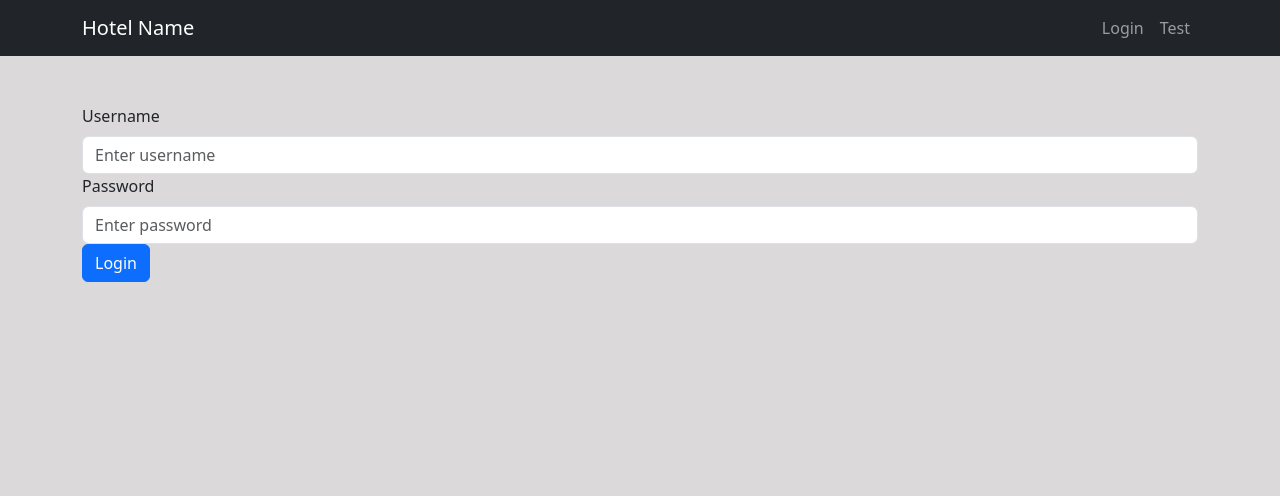
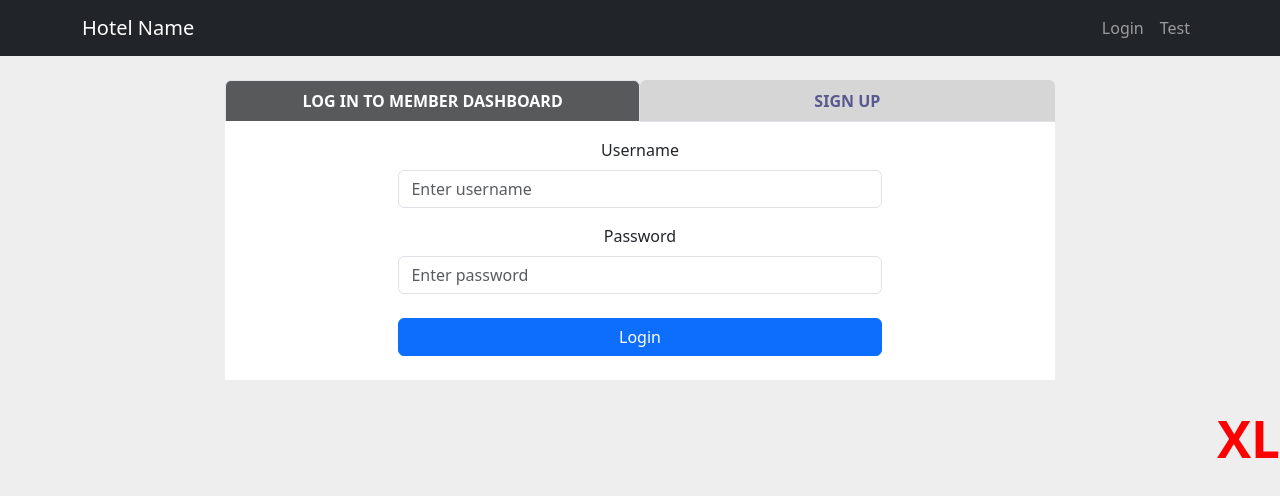
Before and after one commit to passavit1/Full-Stack-Project, a React (Create React App) app: page /login in a window 1280 px wide. Shown: the top 496 px of the page. Built offline with nearby package versions, Linux system fonts and the light colour scheme.

Commit message:
merge login and register page and styled login page

```diff
--- a/src/App.js
+++ b/src/App.js
@@ -1,14 +1,7 @@
 import React, { useState } from "react";
 import { BrowserRouter, Routes, Route, Link } from "react-router-dom";
 import { Container, Navbar, Nav } from "react-bootstrap";
-import {
-  Login,
-  Register,
-  Test,
-  AdminPanel,
-  UserPage,
-  HomePage,
-} from "./page/index";
+import { Test, AdminPanel, UserPage, HomePage, LoginPage } from "./page/index";
 
 function App() {
   const [isLoginPage, setIsLoginPage] = useState(true);
@@ -29,12 +22,8 @@ function App() {
           <Navbar.Toggle aria-controls="navbar-nav" />
           <Navbar.Collapse id="navbar-nav" className="justify-content-end">
             <Nav className="ml-auto">
-              <Link
-                to={isLoginPage ? "/login" : "/register"}
-                className="nav-link"
-                onClick={togglePage}
-              >
-                {isLoginPage ? "Login" : "Register"}
+              <Link to={"/login"} className="nav-link" onClick={togglePage}>
+                Login
               </Link>
               <Link className="nav-link">Test</Link>
             </Nav>
@@ -43,8 +32,7 @@ function App() {
       </Navbar>
       <Routes>
         <Route path="/" element={<HomePage />} />
-        <Route path="/login" element={<Login />} />
-        <Route path="/register" element={<Register />} />
+        <Route path="/login" element={<LoginPage />} />
         <Route path="/admin" element={<AdminPanel />} />
         <Route path="/user" element={<UserPage />} />
         <Route path="/test" element={<Test />} />
--- a/src/index.css
+++ b/src/index.css
@@ -4,7 +4,7 @@ body {
     sans-serif;
   -webkit-font-smoothing: antialiased;
   -moz-osx-font-smoothing: grayscale;
-  background-color: #dbd9d9 !important;
+  background-color: #eeeeee !important;
 }
 
 code {
@@ -21,3 +21,39 @@ code {
 *::before {
   box-sizing: border-box;
 }
+
+body::before {
+  content: "XS";
+  color: red;
+  font-size: 4vw;
+  font-weight: bold;
+  position: fixed;
+  top: 50vh;
+  right: 0;
+}
+
+@media (min-width: 576px) {
+  body::before {
+    content: "SM";
+  }
+}
+@media (min-width: 768px) {
+  body::before {
+    content: "MD";
+  }
+}
+@media (min-width: 992px) {
+  body::before {
+    content: "LG";
+  }
+}
+@media (min-width: 1200px) {
+  body::before {
+    content: "XL";
+  }
+}
+@media (min-width: 1400px) {
+  body::before {
+    content: "XXL";
+  }
+}
--- a/src/page/index.js
+++ b/src/page/index.js
@@ -1,19 +1,17 @@
-import Login from "./login/login.jsx";
-import Register from "./register/register.jsx";
 import Test from "./test.jsx";
 import AdminPanel from "./admin/admin.jsx";
 import UserPage from "./userPage/userPage.jsx";
 import CreateProduct from "./product/createProduct.jsx";
 import ProductList from "./product/ProductList.jsx";
 import HomePage from "./homepage/hoempage.jsx";
+import LoginPage from "./login/loginPage.jsx";
 
 export {
-  Login,
-  Register,
   Test,
   AdminPanel,
   UserPage,
   CreateProduct,
   ProductList,
   HomePage,
+  LoginPage,
 };
--- a/src/page/login/login.jsx
+++ b/src/page/login/login.jsx
@@ -1,8 +1,25 @@
 import React, { useState } from "react";
-import { Container, Form, Button } from "react-bootstrap";
+import { Form, Button } from "react-bootstrap";
 import axios from "axios";
-import { useNavigate } from "react-router-dom";
+import { useNavigate, Link } from "react-router-dom";
 import jwt_decode from "jwt-decode";
+import styled from "styled-components";
+
+const StyledContainer = styled.div`
+  background-color: #ffffff;
+  max-width: unset !important;
+
+  #loginUsername,
+  #loginPassword,
+  #loginButton {
+    width: 60%;
+    margin: 0 auto;
+
+    @media (max-width: 991px) {
+      width: 100%;
+    }
+  }
+`;
 
 const Login = () => {
   const [username, setUsername] = useState("");
@@ -57,18 +74,20 @@ const Login = () => {
     setLoginMessage("");
     setLoginStatus(false);
 
-    if (e.target.id === "username") {
+    if (e.target.id === "loginUsername") {
       setUsername(e.target.value);
-    } else if (e.target.id === "password") {
+    } else if (e.target.id === "loginPassword") {
       setPassword(e.target.value);
     }
   };
 
   return (
-    <Container className="mt-5">
+    <StyledContainer className="container pt-3 ">
       <Form onSubmit={handleLogin}>
-        <Form.Group controlId="username">
-          <Form.Label>Username</Form.Label>
+        <Form.Group controlId="loginUsername" className="mb-3">
+          <Form.Label className="d-flex justify-content-center mb-2">
+            Username
+          </Form.Label>
           <Form.Control
             type="text"
             placeholder="Enter username"
@@ -77,8 +96,10 @@ const Login = () => {
           />
         </Form.Group>
 
-        <Form.Group controlId="password">
-          <Form.Label>Password</Form.Label>
+        <Form.Group controlId="loginPassword" className="mb-4">
+          <Form.Label className="d-flex justify-content-center mb-2">
+            Password
+          </Form.Label>
           <Form.Control
             type="password"
             placeholder="Enter password"
@@ -87,14 +108,22 @@ const Login = () => {
           />
         </Form.Group>
 
-        <Button variant="primary" type="submit">
-          Login
-        </Button>
+        <Form.Group className="d-flex flex-column justify-content-center">
+          <Button
+            variant="primary"
+            type="submit"
+            id="loginButton"
+            className="mb-4"
+          >
+            Login
+          </Button>
+        </Form.Group>
+
         {loginStatus !== undefined && (
           <p style={{ color: loginStatus ? "green" : "red" }}>{loginMessage}</p>
         )}
       </Form>
-    </Container>
+    </StyledContainer>
   );
 };
 
--- /dev/null
+++ b/src/page/login/loginPage.jsx
@@ -0,0 +1,61 @@
+import React, { useState } from "react";
+import { Tab, Tabs } from "react-bootstrap";
+import Login from "./login"; // Import your Login component
+import Register from "./register"; // Import your Register component
+import styled from "styled-components";
+
+const StyledContainer = styled.div`
+  max-width: unset !important;
+  .nav-tabs li {
+    width: 50%;
+  }
+
+  .nav-tabs .nav-link {
+    background-color: #d6d6d6;
+    color: #58598f;
+    font-weight: 600;
+    overflow: hidden;
+  }
+
+  #auth-tabs-tab-register {
+    height: 100%;
+  }
+
+  .nav-tabs .nav-item.show .nav-link,
+  .nav-tabs .nav-link.active {
+    color: #ffffff;
+    background-color: #58595b;
+  }
+`;
+
+const LoginPage = () => {
+  const [activeTab, setActiveTab] = useState("login");
+
+  const handleTabSelect = (tab) => {
+    setActiveTab(tab);
+  };
+
+  return (
+    <StyledContainer
+      className="container   col-lg-8 m-lg-auto m-0 mt-4 mt-lg-4"
+      id="container"
+    >
+      <Tabs
+        id="auth-tabs"
+        activeKey={activeTab}
+        onSelect={handleTabSelect}
+        className=" "
+        fill
+      >
+        <Tab eventKey="login" title="LOG IN TO MEMBER DASHBOARD">
+          <Login />
+        </Tab>
+        <Tab eventKey="register" title="SIGN UP">
+          <Register />
+        </Tab>
+      </Tabs>
+    </StyledContainer>
+  );
+};
+
+export default LoginPage;
--- a/src/page/register/register.jsx
+++ b/src/page/login/register.jsx
@@ -96,7 +96,7 @@ const Register = () => {
   return (
     <Container className="mt-5">
       <Form onSubmit={handleRegister}>
-        <Form.Group controlId="username">
+        <Form.Group controlId="registerUsername">
           <Form.Label>Username</Form.Label>
           <Form.Control
             type="text"
@@ -133,7 +133,7 @@ const Register = () => {
           />
         </Form.Group>
 
-        <Form.Group controlId="password">
+        <Form.Group controlId="RegisterPassword">
           <Form.Label>Password</Form.Label>
           <Form.Control
             type="password"
```
